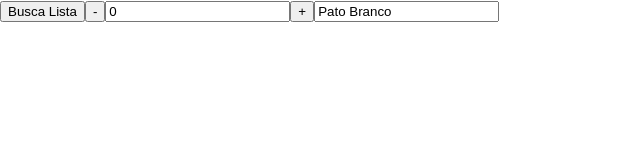
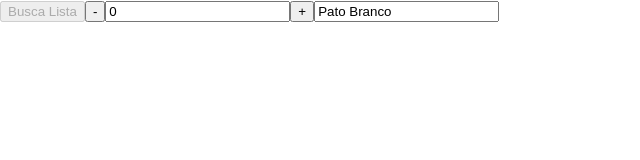
Before and after one commit to AndreBarroso/Songs-by-weather-forecast, a React (Create React App) app in the folder frontend/: page /minhaLista in a window 1280 px wide. Shown: the top 160 px of the page, without its empty margins (0-640 px from the left). Built offline with nearby package versions, Linux system fonts and the light colour scheme; no server answers.

Commit message:
feat: frontend --> insere condiçao de habilidataçao do botao buscar lista

```diff
--- a/frontend/src/pages/SearchPlayList.jsx
+++ b/frontend/src/pages/SearchPlayList.jsx
@@ -10,6 +10,7 @@ export default function SearchPlayList() {
   const [listMusics, setListMusics] = useState('');
   const [renderBeforeRequest, setRenderBeforeRequest] = useState('');
   const [ numberOfTracks, setNumberOfTracks ] = useState(0);
+  const [ disable, setDisable ] = useState(true);
   const [ city, setCity ] = useState('Pato Branco');
 
   const saveToken = async () => {
@@ -40,9 +41,20 @@ export default function SearchPlayList() {
     if(Number( value ) || value === '') setNumberOfTracks( e.target.value );
   }
 
+  const disableButton = () => {
+    if( !numberOfTracks ) setDisable(true);
+    else setDisable(false);
+  }
+
+  useEffect( () => {
+    disableButton();
+  }, [ numberOfTracks ]);
+
+
   return (
     <div>
       <button
+        disabled={ disable }
         onClick={ handleClick }
       >
         Busca Lista
```
